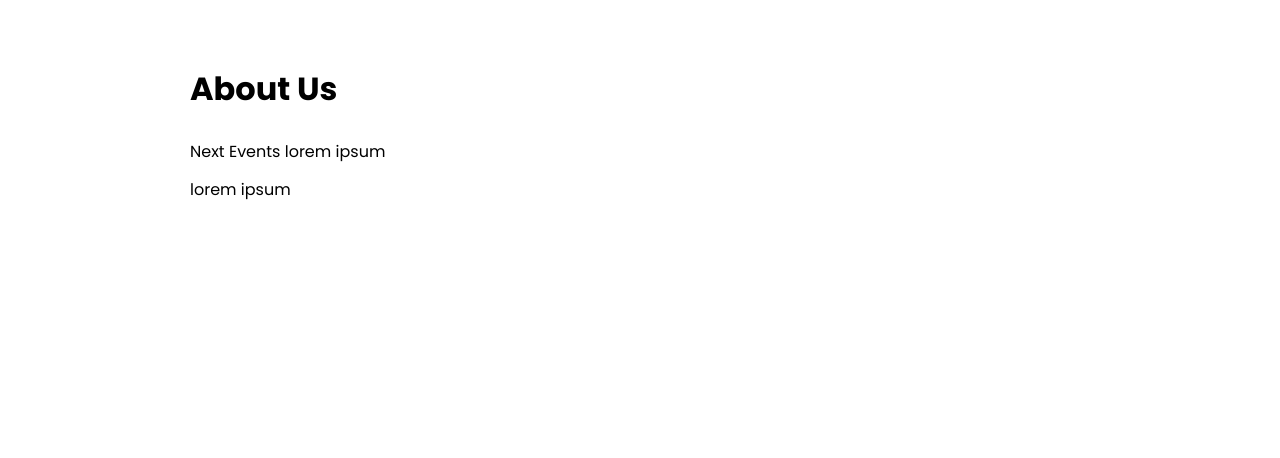
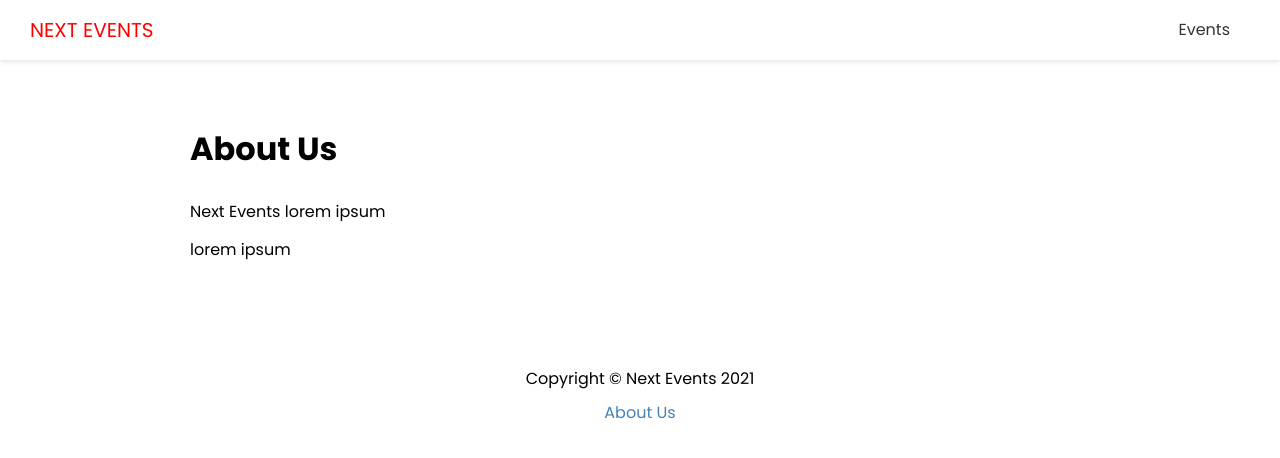
Before and after one commit to MaxKlopsch/Next.js-Events-Front-End, a Next.js app: page /about in a window 1280 px wide. Shown: the top 458 px of the page. Built offline with nearby package versions, Linux system fonts and the light colour scheme.

Commit message:
Add Header and Footer

```diff
--- /dev/null
+++ b/components/Footer.js
@@ -0,0 +1,15 @@
+import Link from 'next/link';
+import styles from '../styles/Footer.module.css';
+
+export default function Footer() {
+  return (
+    <footer className={styles.footer}>
+      <p>Copyright &copy; Next Events {new Date().getFullYear()}</p>
+      <p>
+        <Link href='/about'>
+          <a>About Us</a>
+        </Link>
+      </p>
+    </footer>
+  );
+}
--- /dev/null
+++ b/components/Header.js
@@ -0,0 +1,24 @@
+import Link from 'next/link';
+import styles from '../styles/Header.module.css';
+
+export default function Header() {
+  return (
+    <header className={styles.header}>
+      <div className={styles.logo}>
+        <Link href='/'>
+          <a>Next Events</a>
+        </Link>
+      </div>
+
+      <nav>
+        <ul>
+          <li>
+            <Link href='/events'>
+              <a>Events</a>
+            </Link>
+          </li>
+        </ul>
+      </nav>
+    </header>
+  );
+}
--- a/components/Layout.js
+++ b/components/Layout.js
@@ -1,5 +1,7 @@
 import Head from 'next/head';
 import styles from '../styles/Layout.module.css';
+import Footer from './Footer';
+import Header from './Header';
 
 export default function Layout({ title, keywords, description, children }) {
   return (
@@ -10,8 +12,9 @@
         <meta name='keywords' content={keywords} />
         <link rel='icon' href='/favicon.ico' />
       </Head>
-
+      <Header />
       <div className={styles.container}>{children}</div>
+      <Footer />
     </div>
   );
 }
--- /dev/null
+++ b/styles/Footer.module.css
@@ -0,0 +1,8 @@
+.footer {
+  margin: 100px 0 40px;
+  text-align: center;
+}
+
+.footer p {
+  margin: 5px 0;
+}
--- /dev/null
+++ b/styles/Header.module.css
@@ -0,0 +1,56 @@
+.header {
+  display: flex;
+  justify-content: space-between;
+  align-items: center;
+  background: #fff;
+  color: #333;
+  height: 60px;
+  padding: 0 30px;
+  box-shadow: 0 2px 5px rgba(0, 0, 0, 0.1);
+}
+
+.header a {
+  color: #333;
+  margin-right: 20px;
+}
+
+.header a:hover {
+  color: #000;
+}
+.header ul {
+  display: flex;
+  align-items: center;
+  justify-content: center;
+  list-style: none;
+}
+
+.logo {
+  color: red;
+  font-size: 20px;
+  text-transform: uppercase;
+}
+
+.logo a {
+  color: red;
+}
+
+@media (max-width: 768px) {
+  .header {
+    flex-direction: column;
+    height: auto;
+  }
+
+  .header ul {
+    margin: 20px 0;
+    flex-direction: column;
+    text-align: center;
+  }
+
+  .header a {
+    margin-right: 0;
+  }
+
+  .logo {
+    margin: 20px 0;
+  }
+}
```
